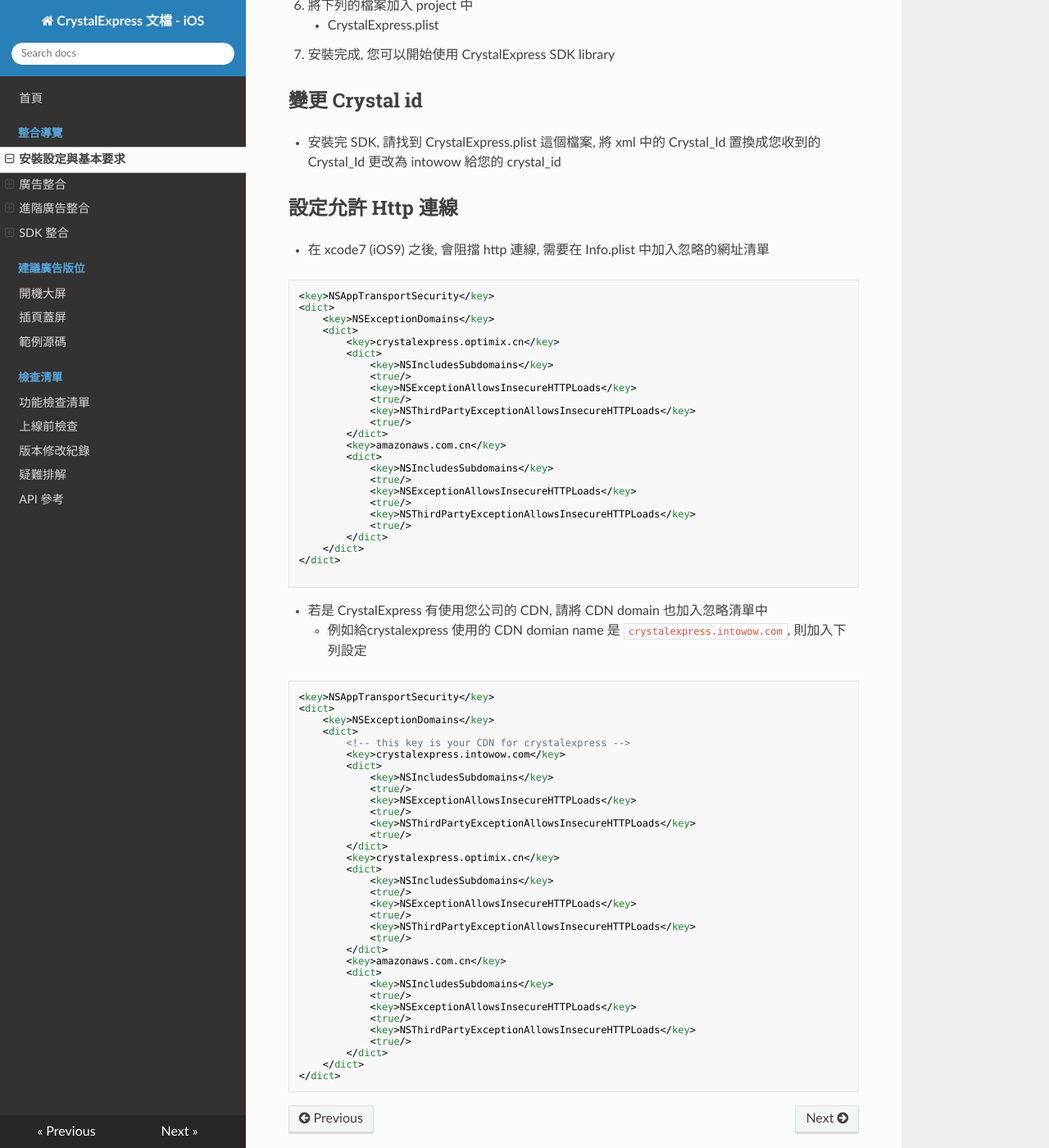
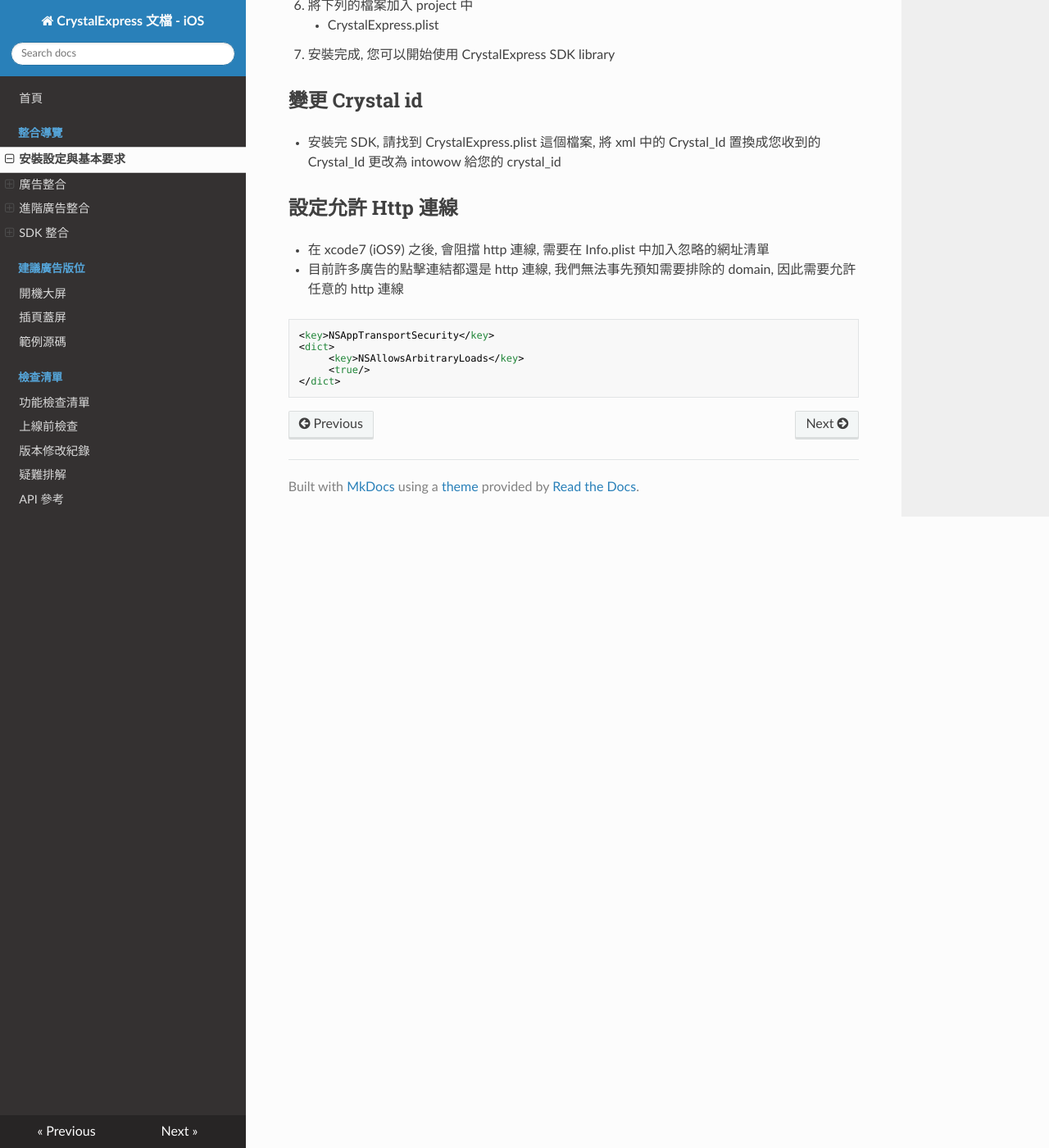
Before and after one commit to intowow/CrystalExpressDocumentation-iOS-zh_CN, an MkDocs documentation site: the page built from docs/docs/setup.md, in a window 1280 px wide and 1400 px high, scrolled down 1397 px. Shown: the whole window at 82% size. Built offline with MkDocs 1.6.1, drawn with Linux system fonts in a browser that asks for light colours; nearby versions of some CDN libraries; old or Windows-style settings are respelled for this version of MkDocs.

Commit message:
change ATS policy to allow abritrary loads since AD's click through url are still http connection

````diff
--- a/docs/docs/setup.md
+++ b/docs/docs/setup.md
@@ -56,70 +56,12 @@ pod "CrystalExpressSDK-CN", '~> 1.3'
 
 ## 設定允許 Http 連線
 - 在 xcode7 (iOS9) 之後, 會阻擋 http 連線, 需要在 Info.plist 中加入忽略的網址清單
-```xml
-<key>NSAppTransportSecurity</key>
-<dict>
-    <key>NSExceptionDomains</key>
-    <dict>
-        <key>crystalexpress.optimix.cn</key>
-        <dict>
-            <key>NSIncludesSubdomains</key>
-            <true/>
-            <key>NSExceptionAllowsInsecureHTTPLoads</key>
-            <true/>
-            <key>NSThirdPartyExceptionAllowsInsecureHTTPLoads</key>
-            <true/>
-        </dict>
-        <key>amazonaws.com.cn</key>
-        <dict>
-            <key>NSIncludesSubdomains</key>
-            <true/>
-            <key>NSExceptionAllowsInsecureHTTPLoads</key>
-            <true/>
-            <key>NSThirdPartyExceptionAllowsInsecureHTTPLoads</key>
-            <true/>
-        </dict>
-    </dict>
-</dict>
-
-```
-
-- 若是 CrystalExpress 有使用您公司的 CDN, 請將 CDN domain 也加入忽略清單中
-    - 例如給crystalexpress 使用的 CDN domian name 是 `crystalexpress.intowow.com`, 則加入下列設定
+- 目前許多廣告的點擊連結都還是 http 連線, 我們無法事先預知需要排除的 domain, 因此需要允許任意的 http 連線
 
 ```xml
 <key>NSAppTransportSecurity</key>
 <dict>
-    <key>NSExceptionDomains</key>
-    <dict>
-        <!-- this key is your CDN for crystalexpress -->
-        <key>crystalexpress.intowow.com</key>
-        <dict>
-            <key>NSIncludesSubdomains</key>
-            <true/>
-            <key>NSExceptionAllowsInsecureHTTPLoads</key>
-            <true/>
-            <key>NSThirdPartyExceptionAllowsInsecureHTTPLoads</key>
-            <true/>
-        </dict>
-        <key>crystalexpress.optimix.cn</key>
-        <dict>
-            <key>NSIncludesSubdomains</key>
-            <true/>
-            <key>NSExceptionAllowsInsecureHTTPLoads</key>
-            <true/>
-            <key>NSThirdPartyExceptionAllowsInsecureHTTPLoads</key>
-            <true/>
-        </dict>
-        <key>amazonaws.com.cn</key>
-        <dict>
-            <key>NSIncludesSubdomains</key>
-            <true/>
-            <key>NSExceptionAllowsInsecureHTTPLoads</key>
-            <true/>
-            <key>NSThirdPartyExceptionAllowsInsecureHTTPLoads</key>
-            <true/>
-        </dict>
-    </dict>
+     <key>NSAllowsArbitraryLoads</key>
+     <true/>
 </dict>
 ```
````
